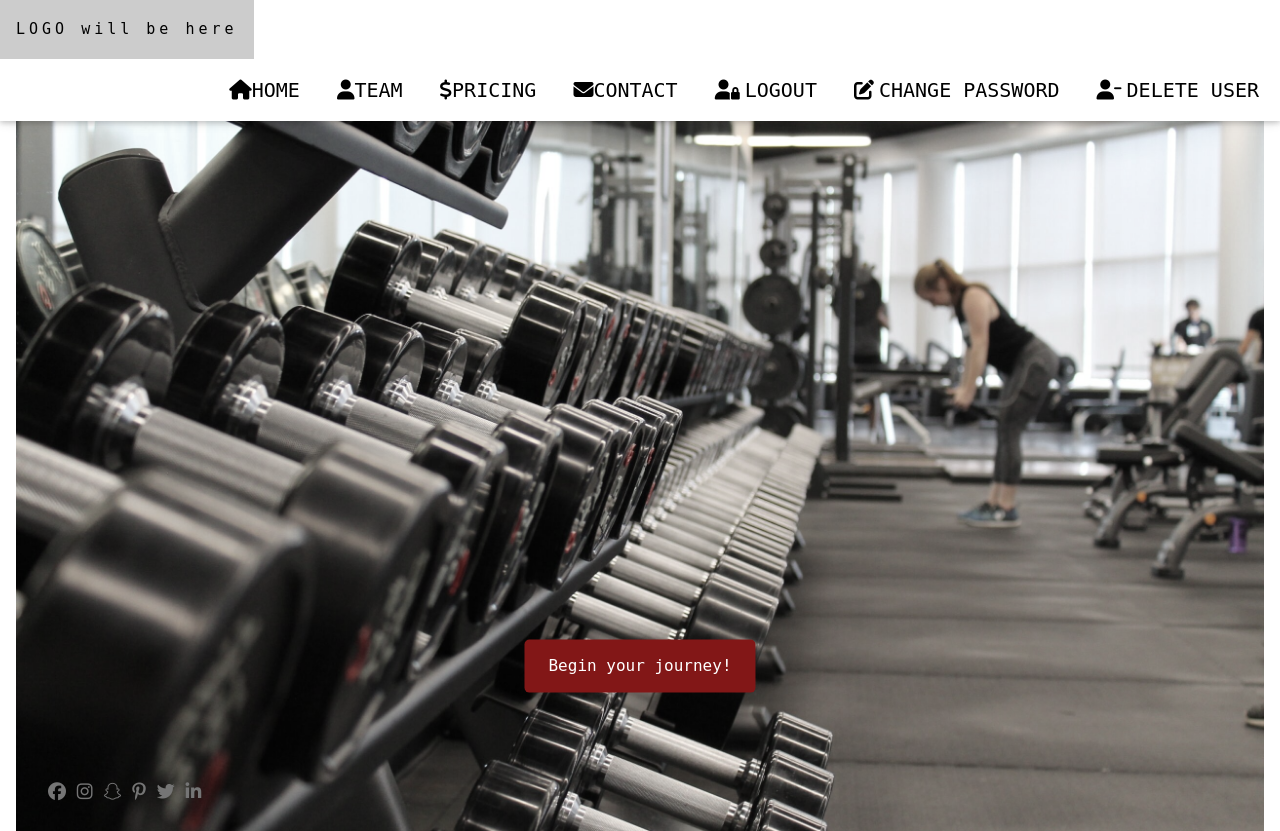
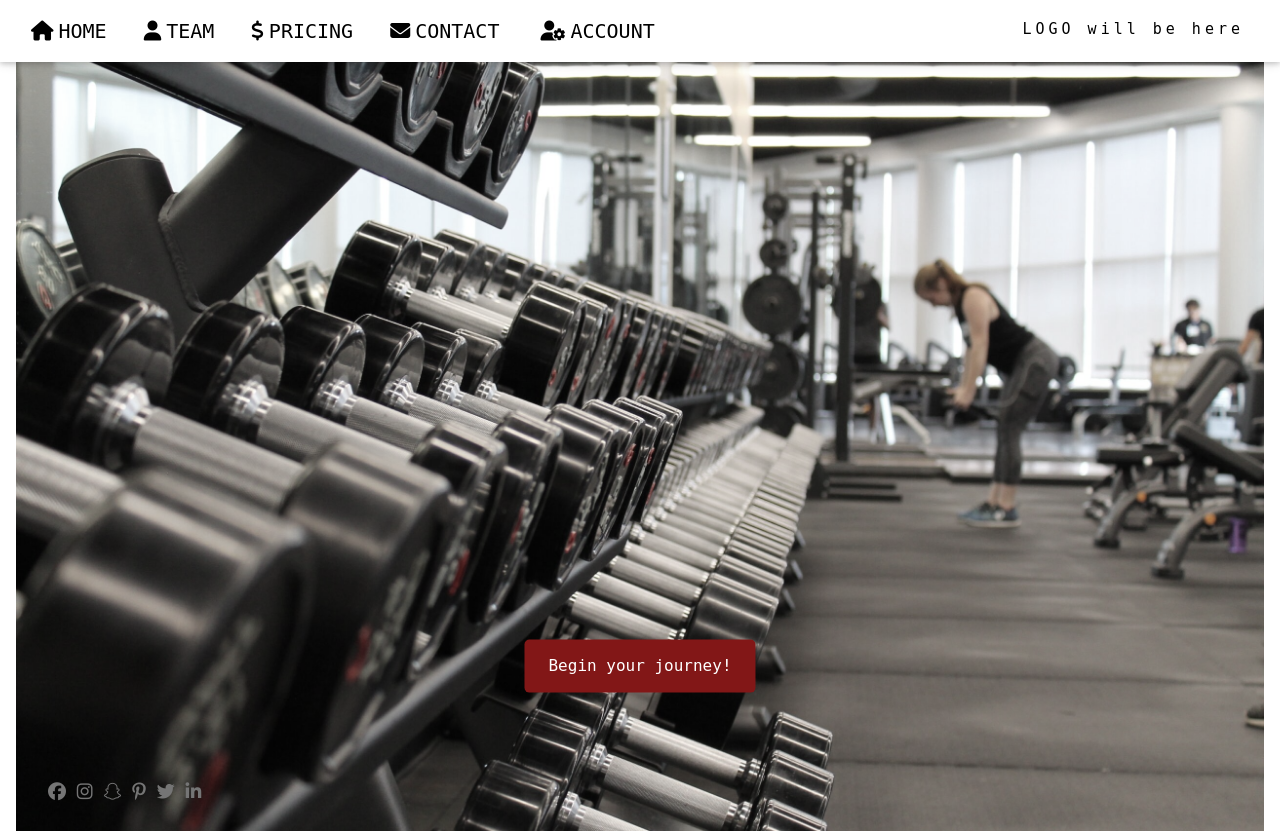
Before and after one commit to TvojTomko/checkpoint2, a PHP site: page / in a window 1280 px wide. Shown: the top 831 px of the page. Run offline with PHP 8.4, Linux system fonts and the light colour scheme; the visitor is signed in with stand-in values (Sample User, id 1); some libraries are stand-ins or nearby versions.

Commit message:
pridanie droplistu

```diff
--- a/App/Views/Auth/loginpage.view.php
+++ b/App/Views/Auth/loginpage.view.php
@@ -23,10 +23,10 @@
         </form>
     </div>
 </div>
-<!-- TO DO: predizajnovat register div ? -->
+
 <div  class="w3-container w3-light-grey regdiv" id="register">
         <a href="?c=auth&a=registerpage" class="w3-button w3-black right text bottom regbut" type="button">
-            <p class="fa fa-paper-plane"></p>
+            <i class="fas fa-user-plus"></i>
             Register
         </a>
     <a class="right specialtext bottom">You dont have account yet?</a>
--- a/App/Views/Home/index.view.php
+++ b/App/Views/Home/index.view.php
@@ -3,6 +3,7 @@
 <!--
     TO DO:
         -vymysliet krajsie account menu
+        -responzivne menu
         -nakodit kontrolu zmeny hesla, aby sa nedalo zadat znovu to iste heslo
         -nadizajnovat chybove hlasky
         -opravit chybove vypisy
--- a/App/Views/root.layout.view.php
+++ b/App/Views/root.layout.view.php
@@ -16,20 +16,27 @@
 <!-- Navbar (sit on top) -->
 <div class="w3-top">
     <nav class="w3-bar w3-white w3-card" id="myNavbar">
-        <a href="?c=home" class="w3-bar-item w3-button w3-wide left">LOGO will be here</a>
         <!-- Right-sided navbar links -->
-        <div class="right w3-hide-small">
-            <a href="?c=home" class="w3-bar-item mynav"><i class="fa fa-home"></i>HOME</a>
-            <a href="?c=home&a=team" class="w3-bar-item mynav"><i class="fa fa-user"></i>TEAM</a>
-            <a href="?c=home&a=pricing" class="w3-bar-item mynav"><i class="fa fa-usd"></i>PRICING</a>
-            <a href="?c=home&a=contact" class="w3-bar-item mynav"><i class="fa fa-envelope"></i>CONTACT</a>
+        <div class="left">
+            <a href="?c=home" class="w3-bar-item mynav home"><i class="fa fa-home mvr"></i>HOME</a>
+            <a href="?c=home&a=team" class="w3-bar-item mynav"><i class="fa fa-user mvr"></i>TEAM</a>
+            <a href="?c=home&a=pricing" class="w3-bar-item mynav"><i class="fa fa-usd mvr"></i>PRICING</a>
+            <a href="?c=home&a=contact" class="w3-bar-item mynav"><i class="fa fa-envelope mvr"></i>CONTACT</a>
             <?php if(!\App\Auth::isLogged()) { ?>
-                <a href="?c=auth&a=loginpage" class="w3-bar-item mynav"><i class="fa fa-key"></i>LOGIN</a>
+                <a href="?c=auth&a=loginpage" class="w3-bar-item mynav"><i class="fa fa-key mvr"></i>LOGIN</a>
             <?php } else { ?>
-                <a href="?c=auth&a=logout" class="w3-bar-item mynav"><i class="fas fa-user-lock mvr"></i>LOGOUT</a>
-                <a href="?c=auth&a=changepasswordpage" class="w3-bar-item mynav"><i class="fas fa-edit mvr"></i>CHANGE PASSWORD</a>
-                <a href="?c=auth&a=deleteuserpage" class="w3-bar-item mynav"><i class="fas fa-user-minus mvr"></i>DELETE USER</a>
-            <?php } ?>
+                <div class="right w3-hide-small dropdown mynav">
+                    <a onclick="myFunction()" class="dropbtn mynav acc"><i class="fas fa-user-cog mvr"></i>ACCOUNT</a>
+                    <div id="myDropdown" class="dropdown-content">
+                        <a href="?c=auth&a=changepasswordpage" class="w3-bar-item mynav"><i class="fas fa-edit mvr"></i>CHANGE PASSWORD</a>
+                        <a href="?c=auth&a=deleteuserpage" class="w3-bar-item mynav"><i class="fas fa-user-minus mvr"></i>DELETE USER</a>
+                        <a href="?c=auth&a=logout" class="w3-bar-item mynav"><i class="fas fa-user-lock mvr"></i>LOGOUT</a>
+                    </div>
+                </div>
+                <?php } ?>
+        </div>
+        <div class="right">
+        <a href="?c=home" class="w3-bar-item w3-button w3-wide right logo">LOGO will be here</a>
         </div>
         <!-- Hide right-floated links on small screens and replace them with a menu icon -->
         <a href="javascript:void(0)" class="w3-bar-item w3-button right w3-hide-large w3-hide-medium" onclick="w3_open()">
@@ -72,6 +79,28 @@
 </footer>
 
 <script>
+    /* When the user clicks on the button,
+    toggle between hiding and showing the dropdown content */
+    function myFunction() {
+        document.getElementById("myDropdown").classList.toggle("show");
+    }
+
+    // Close the dropdown if the user clicks outside of it
+    window.onclick = function(event) {
+        if (!event.target.matches('.dropbtn')) {
+            var dropdowns = document.getElementsByClassName("dropdown-content");
+            var i;
+            for (i = 0; i < dropdowns.length; i++) {
+                var openDropdown = dropdowns[i];
+                if (openDropdown.classList.contains('show')) {
+                    openDropdown.classList.remove('show');
+                }
+            }
+        }
+    }
+</script>
+
+<script>
     // Toggle between showing and hiding the sidebar when clicking the menu icon
     var mySidebar = document.getElementById("mySidebar");
 
--- a/public/css.css
+++ b/public/css.css
@@ -57,6 +57,11 @@ body, html {
 }
 
 .mynav:hover {
+    background-color: #d70000;
+    color: #fff;
+}
+
+.active {
     background-color: #d70000;
     color: #fff;
 }
@@ -149,3 +154,70 @@ body, html {
 .mvr {
     margin-right: 5px;
 }
+
+ul {
+    list-style-type: none;
+    margin: 0;
+    padding: 0;
+    overflow: hidden;
+    background-color: #d70000;
+}
+
+li {
+    float: right;
+}
+
+li a, .dropbtn {
+    display: inline-block;
+    color: black;
+    text-align: center;
+    text-decoration: none;
+}
+
+li a:hover, .dropdown:hover .dropbtn {
+    color: white;
+}
+
+li.dropdown {
+    display: inline-block;
+}
+
+.dropdown-content {
+    display: none;
+    position: absolute;
+    background-color: white;
+    min-width: 160px;
+    box-shadow: 0px 8px 16px 0px rgba(0,0,0,0.2);
+    z-index: 1;
+}
+
+.dropdown-content a {
+    color: black;
+    padding: 12px 16px;
+    text-decoration: none;
+    display: block;
+    text-align: left;
+}
+
+.dropdown-content a:hover {
+    background-color: #d70000;
+}
+
+.dropdown:hover .dropdown-content {
+    display: block;
+}
+
+.acc {
+    padding-right: 20px;
+    padding-left: 20px;
+    padding-top: 3px;
+    text-align: center;
+}
+
+.home {
+    margin-left: 15px;
+}
+
+.logo {
+    margin-right: 20px;
+}
```
